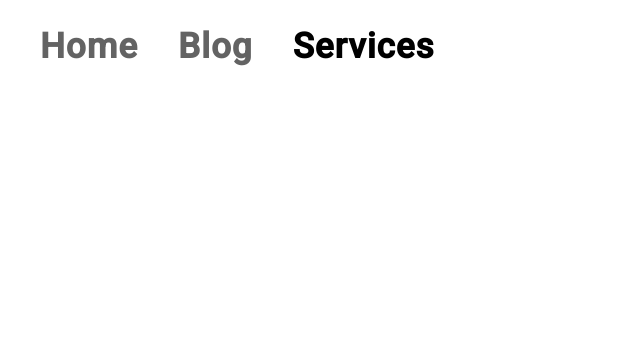
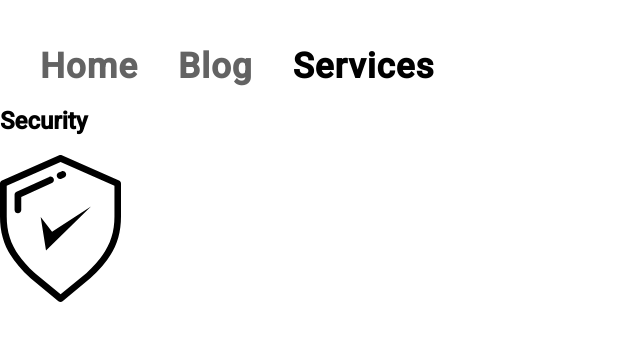
Before and after one commit to loganhawker/loganhawker.github.io, a PHP site: page /services in a window 1280 px wide. Shown: the top 341 px of the page, without its empty margins (0-640 px from the left). Run offline with PHP 8.4, Linux system fonts and the light colour scheme.

Commit message:
Tweaks
Moved profile.svg, added Tech Support service

```diff
--- a/index.html
+++ b/index.html
@@ -31,7 +31,7 @@
     </nav>
   </header>
   <!-- Main Section -->
-  <section class="hero" id="hero">
+  <section class="hero">
     <h2 class="hero_header"><strong>Logan Hawker</strong></h2>
     <p class="tagline">Videographer. Graphic Designer. Tech-Enthusiast. Geek.</p>
 	<!-- Socials -->
--- a/services/index.html
+++ b/services/index.html
@@ -31,8 +31,12 @@
     </nav>
   </header>
   <!-- Services Section -->
-	<nav>
-    </nav>
+    <section class="services">
+        <div class="TechSupport">
+            <h1>Security</h1>
+             <img src="/images/icons/shield.svg">
+        </div>
+    </section>
 
 </div>
 </body>
--- a/services/single.css
+++ b/services/single.css
@@ -342,7 +342,3 @@
 .ind_service {
 
 }
-
-.services {
-	list-style: none;
-}
```
Also changed, not shown: images/profile.svg (renamed from images/socials/profile.svg).
